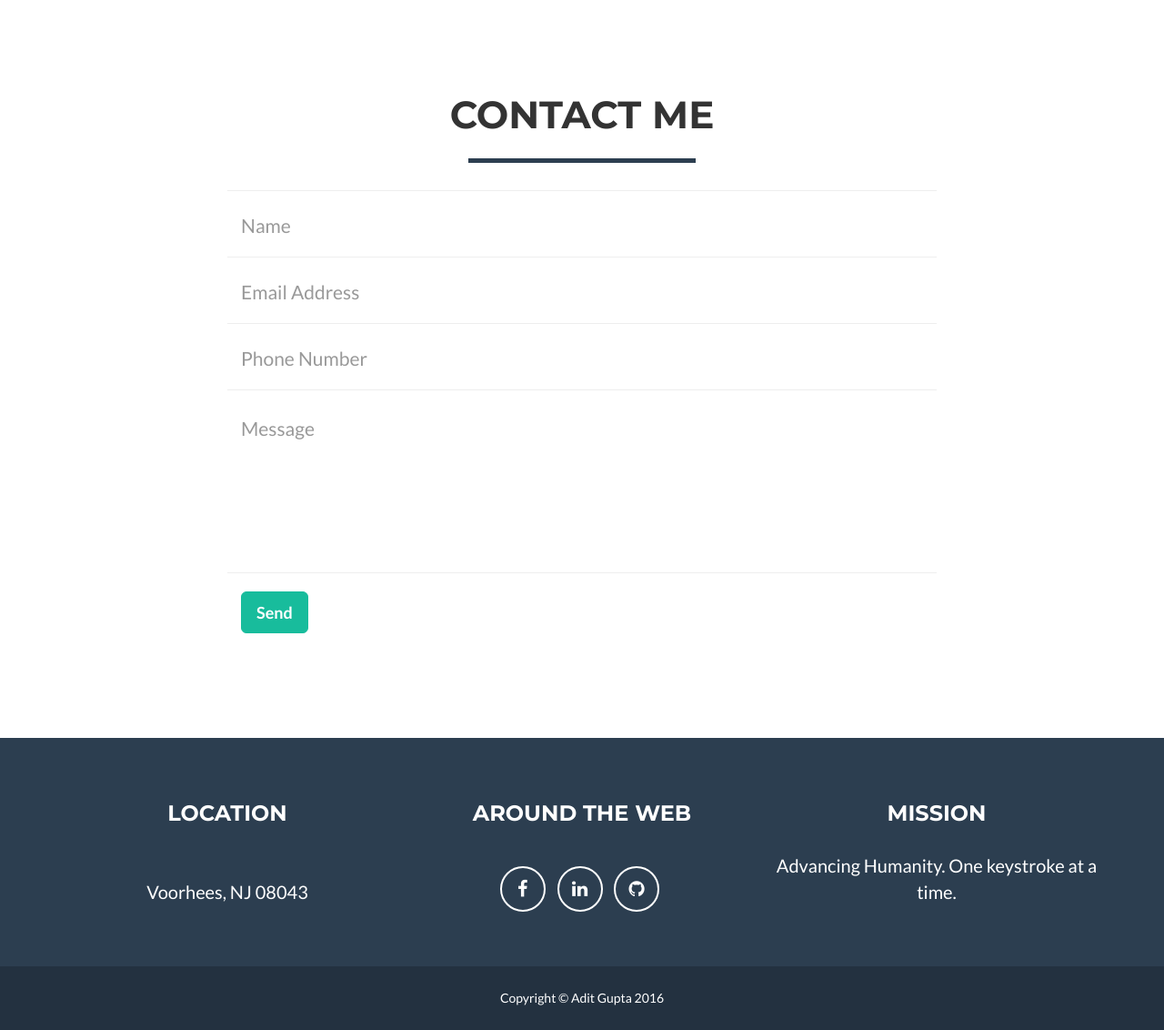
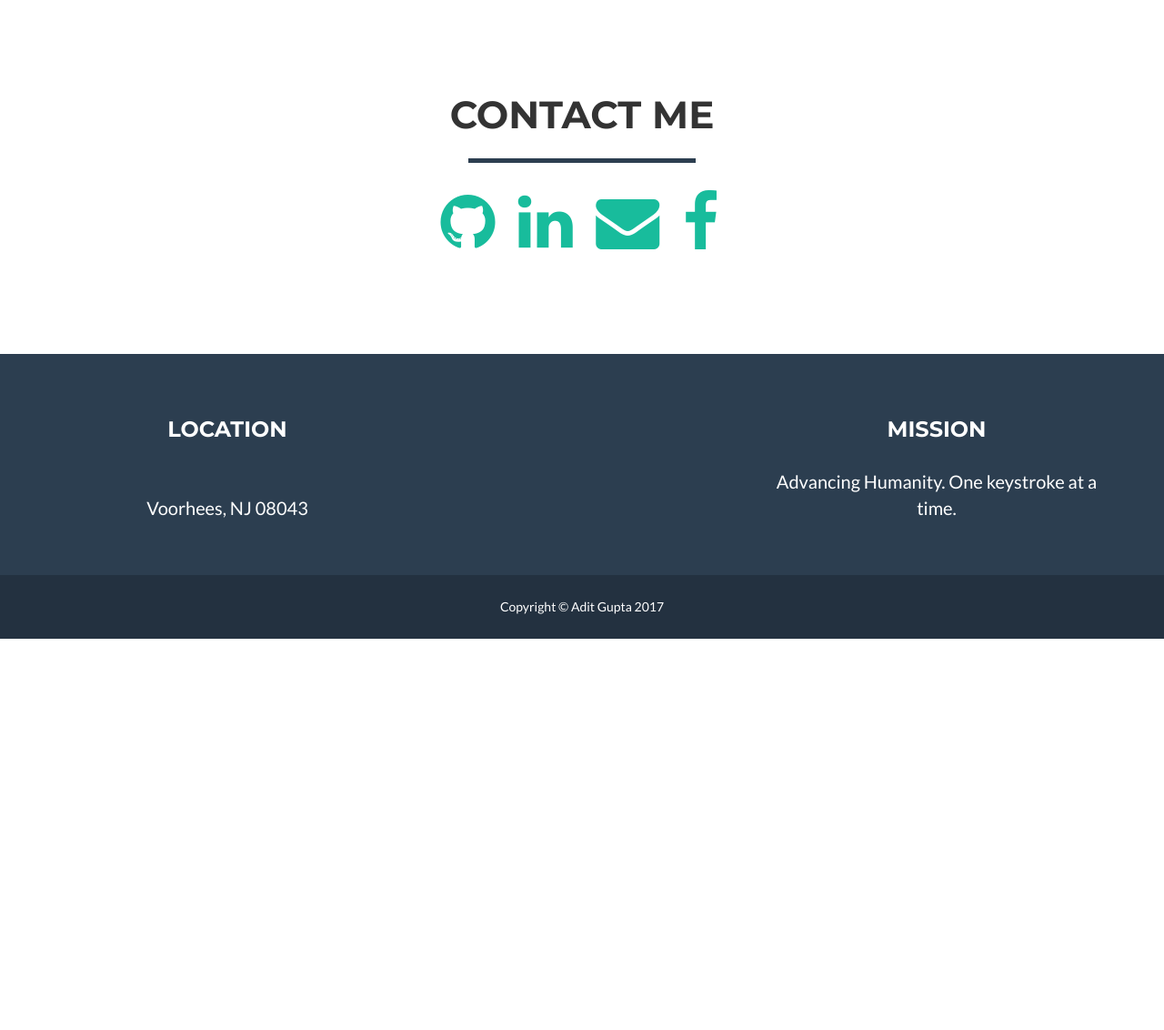
Before and after one commit to AditGupta25/PortfolioWebsite, a website: page index.html in a window 1280 px wide. Shown: the part 3309-4441 px from the top of the page at 91% size. After the commit the page ends 4011 px from the top, so only its background shows below. Drawn offline with nearby package versions, Linux system fonts and the light colour scheme.

Commit message:
Fixed Email Problem

```diff
--- a/index.html
+++ b/index.html
@@ -410,7 +410,7 @@
 </div>
 </section>
 
-    <!-- Contact Section -->
+    <!-- Contact Section
     <section id="contact">
         <div class="container">
             <div class="row">
@@ -421,9 +421,7 @@
             </div>
             <div class="row">
                 <div class="col-lg-8 col-lg-offset-2">
-                    <!-- To configure the contact form email address, go to mail/contact_me.php and update the email address in the PHP file on line 19. -->
-                    <!-- The form should work on most web servers, but if the form is not working you may need to configure your web server differently. -->
-                        <!-- Connect Section -->
+
                                   <form name="sentMessage" id="contactForm" novalidate>
                         <div class="row control-group">
                             <div class="form-group col-xs-12 floating-label-form-group controls">
@@ -465,6 +463,36 @@
             </div>
         </div>
     </section>
+-->
+
+
+     <section id="contact">
+        <div class="container">
+            <div class="row">
+                <div class="col-lg-12 text-center">
+                    <h2>Contact Me</h2>
+                    <hr class="star-primary">
+                </div>
+            </div>
+            <div class="row">
+                <div class="col-lg-12 text-center">
+                        <ul class="list-inline social-buttons">
+                            <li><a target="_blank" href="https://github.com/aditgupta25"><i class="fa fa-github fa-5x"></i></a>
+                            </li>
+                            <li></li>
+                            <li><a target="_blank" href="https://www.linkedin.com/in/guptaadit"><i class="fa fa-linkedin fa-5x"></i></a>
+                            </li>
+                            <li></li>
+                            <li><a target="_blank" href="mailto:guptaadit25@gmail.com?Subject=Hello%20Adit!%20Lets%20Connect"><i class="fa fa-envelope fa-5x"></i></a>
+                            </li>
+                            <li></li>
+                             <li><a target="_blank" href="https://www.facebook.com/adit.gupta.54"><i class="fa fa-facebook fa-5x"></i></a>
+                            </li>
+                        </ul>
+                </div>
+            </div>
+        </div>
+    </section>
 
     <!-- Footer -->
     <footer class="text-center">
@@ -476,18 +504,7 @@
                         <p><br>Voorhees, NJ 08043</p>
                     </div>
                     <div class="footer-col col-md-4">
-                        <h3>Around the Web</h3>
-                        <ul class="list-inline">
-                            <li>
-                                <a href="https://www.facebook.com/adit.gupta.54" target="_blank" class="btn-social btn-outline"><i class="fa fa-fw fa-facebook"></i></a>
-                            </li>
-                            <li>
-                                <a href="https://www.linkedin.com/in/guptaadit" target="_blank" class="btn-social btn-outline"><i class="fa fa-fw fa-linkedin"></i></a>
-                            </li>
-                            <li>
-                                <a href="https://github.com/AditGupta25" target="_blank" class="btn-social btn-outline"><i class="fa fa-fw fa-github"></i></a>
-                            </li>
-                        </ul>
+
                     </div>
                     <div class="footer-col col-md-4">
                         <h3>Mission</h3>
@@ -500,7 +517,7 @@
             <div class="container">
                 <div class="row">
                     <div class="col-lg-12">
-                        Copyright &copy; Adit Gupta 2016
+                        Copyright &copy; Adit Gupta 2017
                     </div>
                 </div>
             </div>
```
Also changed, not shown: blog.html (+32 -15 lines), resources.html (+32 -14 lines), 1 other file.
